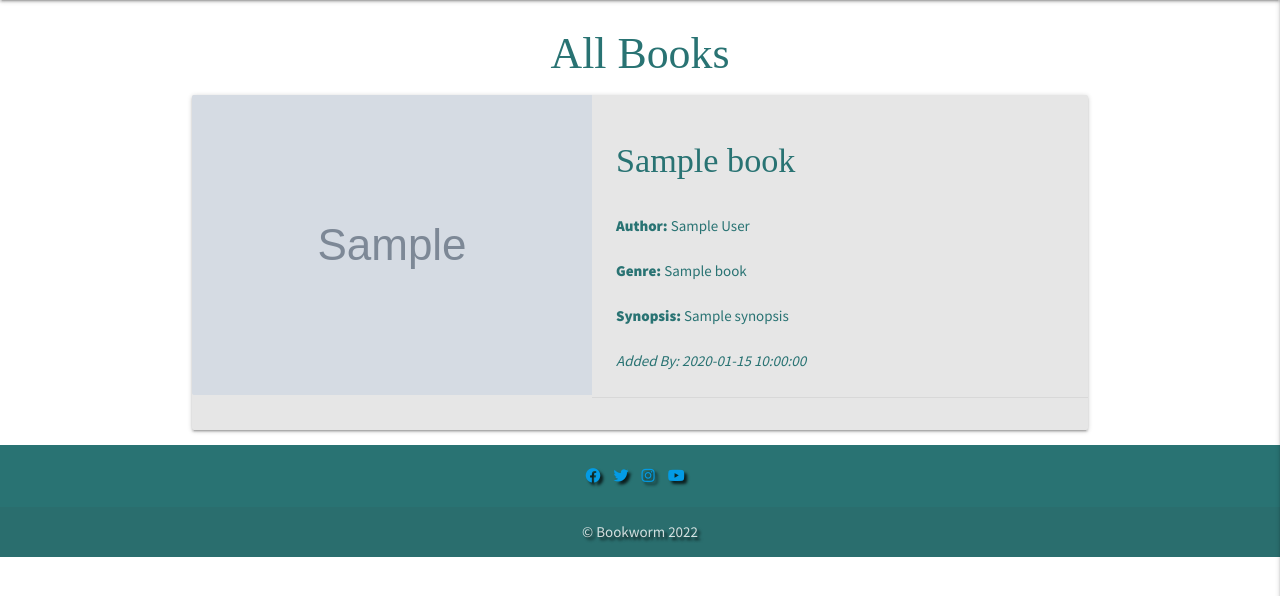
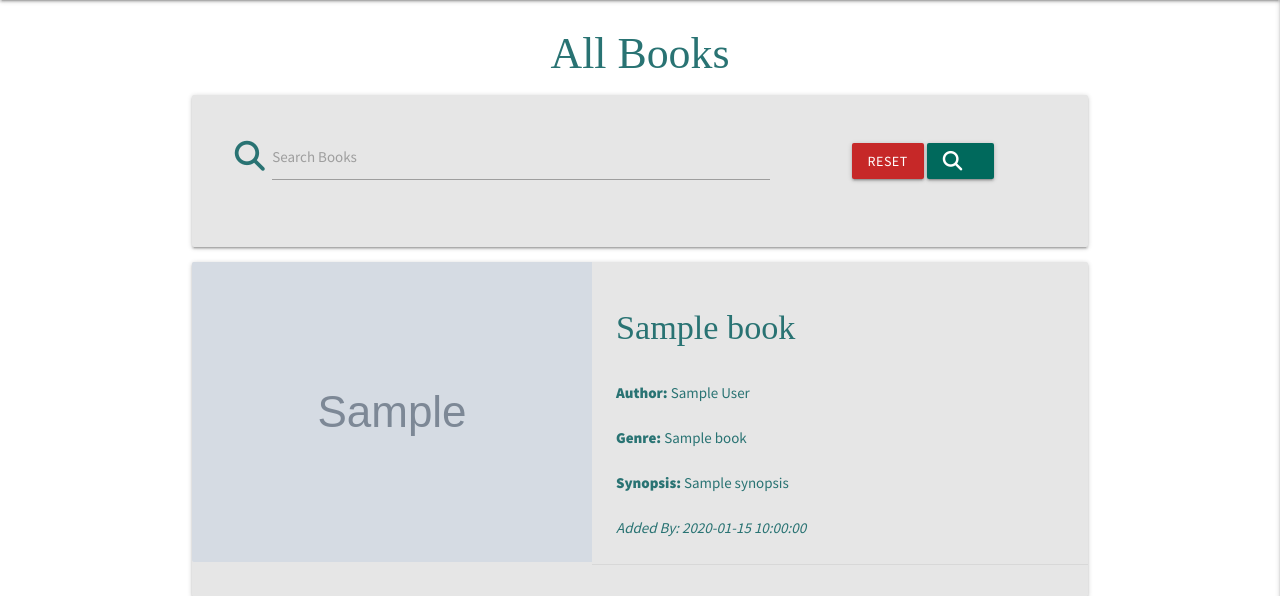
Before and after one commit to SimGriff/bookworm-project3, a Flask app: page / in a window 1280 px wide. Shown: the part 64-660 px from the top of the page. Run offline with Flask 2, Linux system fonts and the light colour scheme; grey boxes marked "Sample" are stand-in pictures; a database or web service that is not in the repository returns one stand-in record (values such as "Sample title"); some libraries are stand-ins or nearby versions; some web fonts are replaced.

Commit message:
Add Search functionality.

```diff
--- a/app.py
+++ b/app.py
@@ -22,6 +22,13 @@ mongo = PyMongo(app)
 @app.route("/get_books")
 def get_books():
     books = list(mongo.db.books.find())
+    return render_template("books.html", books=books)
+
+
+@app.route("/search", methods=["GET", "POST"])
+def search():
+    query = request.form.get("query")
+    books = list(mongo.db.books.find({"$text": {"$search": query}}))
     return render_template("books.html", books=books)
 
 
--- a/templates/books.html
+++ b/templates/books.html
@@ -3,6 +3,25 @@
 
     <h3 class="center-align">All Books</h3>
 
+    <div class="row card-panel card-color">
+        <form action="{{ url_for('search') }}" method="post" class="col s12">
+            <div class="row valign-wrapper center-align">
+                <div class="input-field col s12 m8">
+                    <i class="fas fa-magnifying-glass prefix"></i>
+                    <input type="text" name="query" id="query" minlength="2" class="validate" required>
+                    <label for="query">Search Books</label>
+                </div>
+                <div class="col s12 m4">
+                    <a href="{{ url_for('get_books')}}" class="btn red darken-3">Reset</a>
+                    <button type="submit" class="btn teal darken-3">
+                        <i class ="fas fa-magnifying-glass left"></i>
+                    </button>
+                </div>
+            </div>
+        </form>
+    </div>
+
+    {% if books|length > 0 %}
     <div class="col s12 m7">
         {% for book in books %}
             <div class="card horizontal card-color">
@@ -30,5 +49,8 @@
             </div>
         {% endfor %}
     </div>
+    {% else %}
+        <h3 class="red-text text-darken-4 center-align">No Results Found</h3>
+    {% endif %}
 
 {% endblock %}
```
